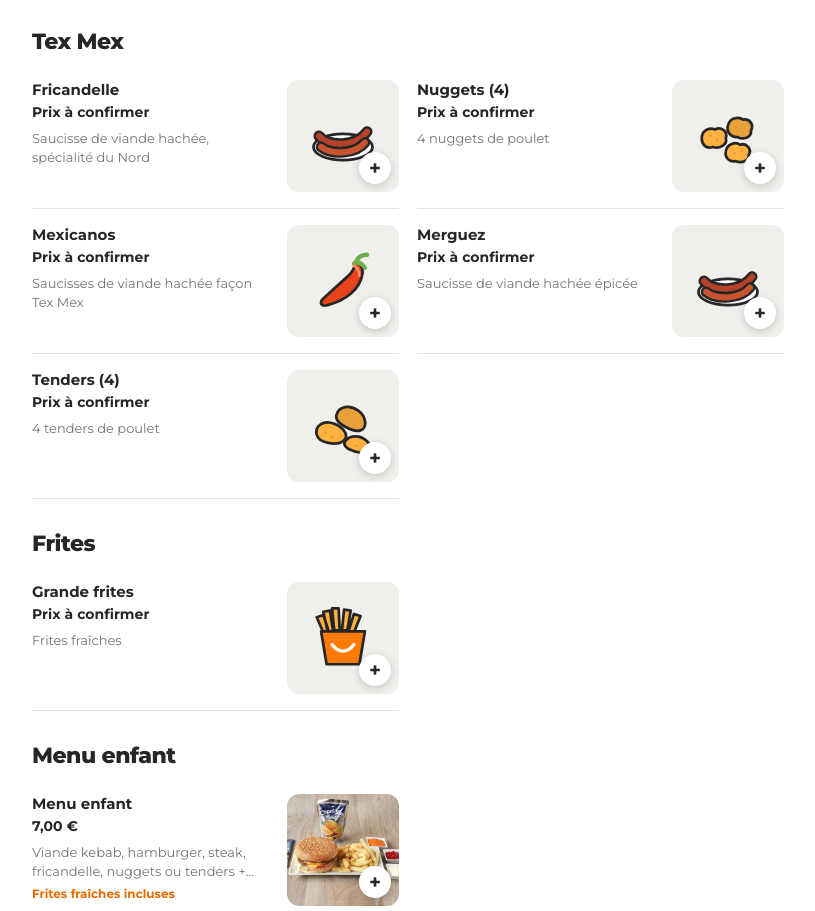
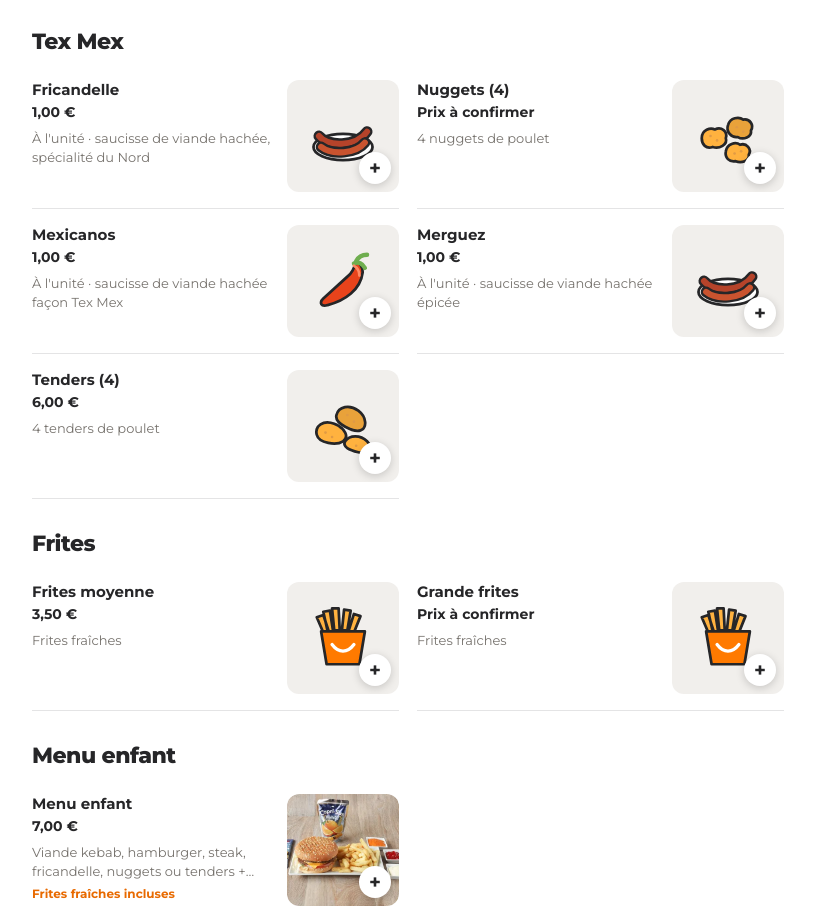
Before and after one commit to volkandigital/maquette-koupfaim, a plain HTML site: page index.html in a window 1280 px wide. Shown: the part 5057-5968 px from the top of the page, without its empty margins (48-863 px from the left). Drawn offline with Linux system fonts and the light colour scheme.

Commit message:
Prix Tex Mex (fricandelle, mexicanos, merguez, tenders) et frites moyenne
Co-Authored-By: Claude Opus 5.5 <noreply@anthropic.com>
Claude-Session: https://claude.ai/code/session_01La1Zd8vjoFZ4VNrKonfeXe

```diff
--- a/index.html
+++ b/index.html
@@ -827,13 +827,14 @@ const MENU = [
   {id:"vs-tenders",n:"Barquette tenders (6)",p:7.50,e:"tenders",d:"6 tenders, en barquette",s:1,x:true},
  ]},
  {cat:"Tex Mex", items:[
-  {id:"tm-fric",n:"Fricandelle",p:null,e:"merguez",d:"Saucisse de viande hachée, spécialité du Nord",x:true},
+  {id:"tm-fric",n:"Fricandelle",p:1.00,e:"merguez",d:"À l'unité · saucisse de viande hachée, spécialité du Nord",x:true},
   {id:"tm-nuggets",n:"Nuggets (4)",p:null,e:"nuggets",d:"4 nuggets de poulet",x:true},
-  {id:"tm-mex",n:"Mexicanos",p:null,e:"chili",d:"Saucisses de viande hachée façon Tex Mex",x:true},
-  {id:"tm-merguez",n:"Merguez",p:null,e:"merguez",d:"Saucisse de viande hachée épicée",x:true},
-  {id:"tm-tenders",n:"Tenders (4)",p:null,e:"tenders",d:"4 tenders de poulet",x:true},
+  {id:"tm-mex",n:"Mexicanos",p:1.00,e:"chili",d:"À l'unité · saucisse de viande hachée façon Tex Mex",x:true},
+  {id:"tm-merguez",n:"Merguez",p:1.00,e:"merguez",d:"À l'unité · saucisse de viande hachée épicée",x:true},
+  {id:"tm-tenders",n:"Tenders (4)",p:6.00,e:"tenders",d:"4 tenders de poulet",x:true},
  ]},
  {cat:"Frites", items:[
+  {id:"fr-moyenne",n:"Frites moyenne",p:3.50,e:"fries",d:"Frites fraîches",x:true},
   {id:"fr-grande",n:"Grande frites",p:null,e:"fries",d:"Frites fraîches",x:true},
  ]},
  {cat:"Menu enfant", items:[
```
